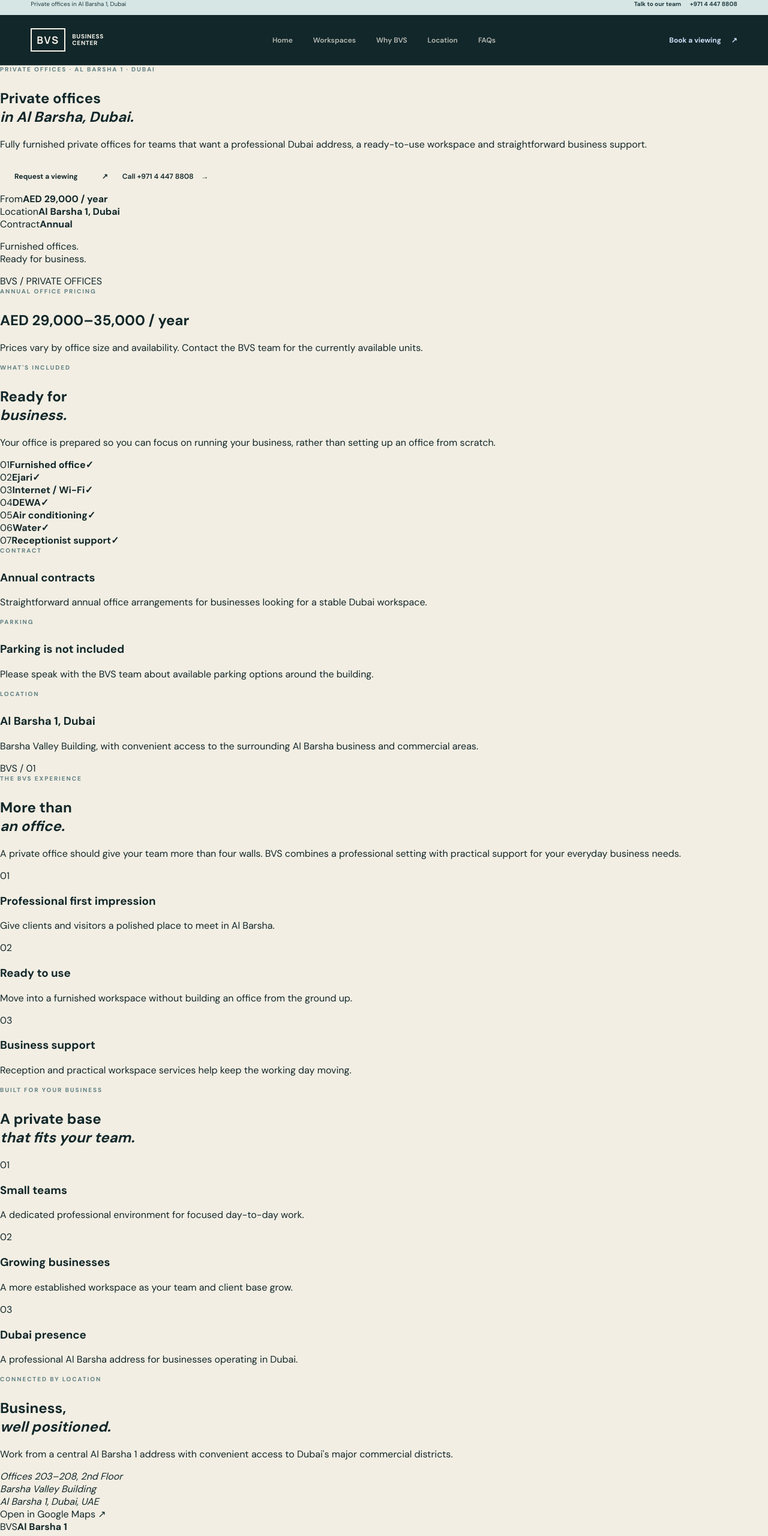
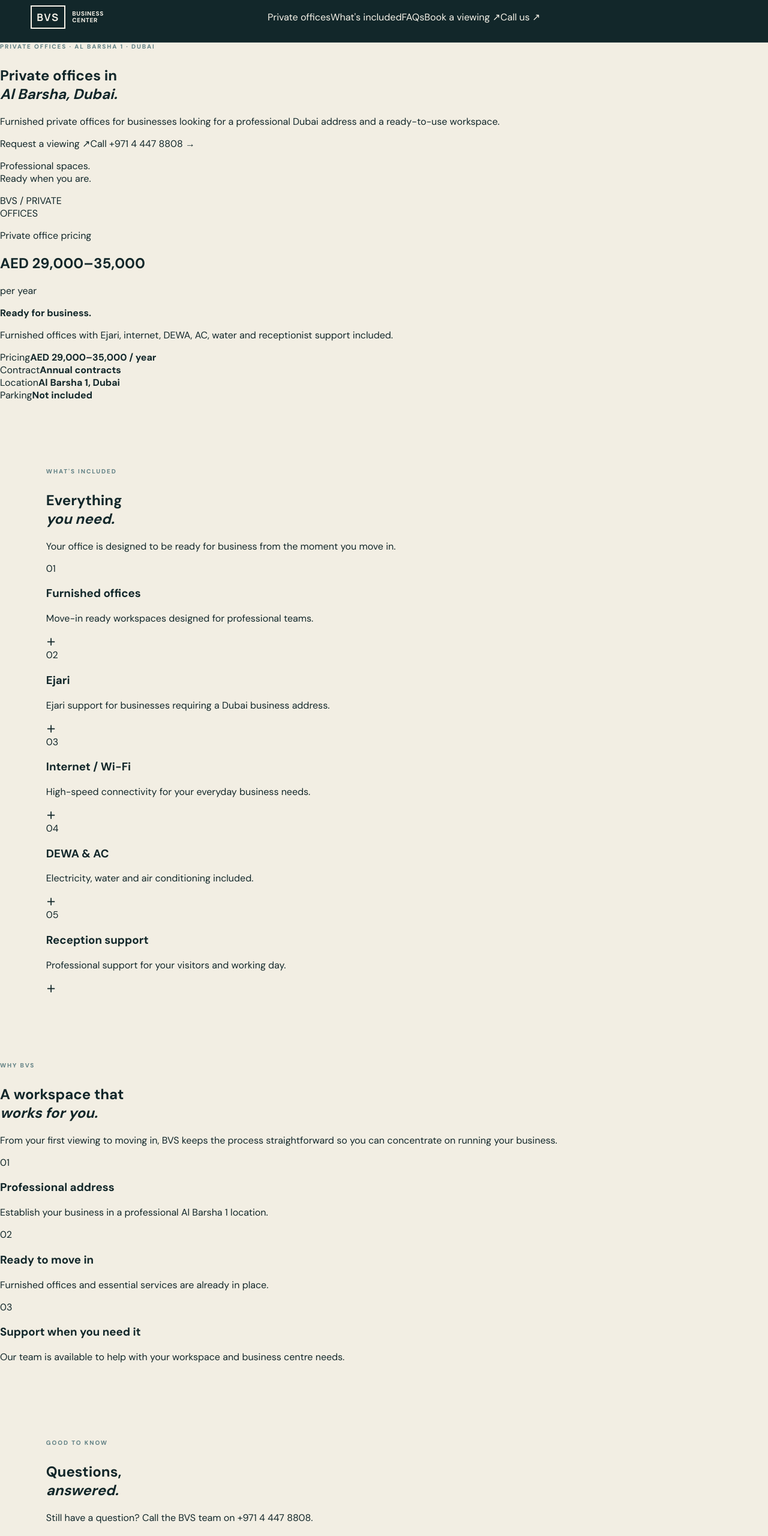
Before and after one commit to yazensas/BVS-Business-Center-Official-Website, a Next.js app: page /private-offices in a window 1280 px wide. Shown: the part 13-2573 px from the top of the page at 60% size. Built offline with nearby package versions, Linux system fonts and the light colour scheme; a web font is replaced by a local one.

Commit message:
Refactor PrivateOfficesPage layout and content

```diff
--- a/app/private-offices/page.tsx
+++ b/app/private-offices/page.tsx
@@ -7,37 +7,50 @@ export const metadata = {
 };
 
 const included = [
-  "Furnished office",
-  "Ejari",
-  "Internet / Wi-Fi",
-  "DEWA",
-  "Air conditioning",
-  "Water",
-  "Receptionist support",
+  ["01", "Furnished offices", "Move-in ready workspaces designed for professional teams."],
+  ["02", "Ejari", "Ejari support for businesses requiring a Dubai business address."],
+  ["03", "Internet / Wi-Fi", "High-speed connectivity for your everyday business needs."],
+  ["04", "DEWA & AC", "Electricity, water and air conditioning included."],
+  ["05", "Reception support", "Professional support for your visitors and working day."],
+];
+
+const whyBvs = [
+  ["01", "Professional address", "Establish your business in a professional Al Barsha 1 location."],
+  ["02", "Ready to move in", "Furnished offices and essential services are already in place."],
+  ["03", "Support when you need it", "Our team is available to help with your workspace and business centre needs."],
+];
+
+const faqs = [
+  {
+    q: "How much do private offices cost?",
+    a: "Private offices at BVS Business Center are currently priced from AED 29,000 to AED 35,000 per year, depending on the office and availability.",
+  },
+  {
+    q: "Are the private offices furnished?",
+    a: "Yes. Our private offices are furnished and designed to be ready for business. Contact the team to confirm the furniture and setup of a specific available office.",
+  },
+  {
+    q: "Is Ejari included?",
+    a: "Ejari support is included with the private office offering. Our team can explain the registration process and requirements during your viewing.",
+  },
+  {
+    q: "What is included in the office price?",
+    a: "The private office package includes the furnished office, Ejari, internet/Wi-Fi, DEWA, air conditioning, water and receptionist support.",
+  },
+  {
+    q: "Can I view an office before renting?",
+    a: "Yes. Contact BVS Business Center to arrange a viewing and see the currently available private offices.",
+  },
 ];
 
 export default function PrivateOfficesPage() {
   return (
     <main className="private-offices-page">
 
-      {/* TOP ANNOUNCEMENT */}
-      <div className="announcement">
-        <p>Private offices in Al Barsha 1, Dubai</p>
-
-        <a href="tel:+97144478808">
-          Talk to our team <span>+971 4 447 8808</span>
-        </a>
-      </div>
-
       {/* HEADER */}
-      <header className="site-header private-header">
-        <Link
-          href="/"
-          className="brand brand-inverse"
-          aria-label="BVS Business Center home"
-        >
+      <header className="site-header">
+        <Link href="/" className="brand brand-inverse">
           <span className="brand-mark">BVS</span>
-
           <span className="brand-name">
             Business
             <br />
@@ -45,56 +58,108 @@ export default function PrivateOfficesPage() {
           </span>
         </Link>
 
-        <nav className="desktop-nav" aria-label="Main navigation">
-          <Link href="/">Home</Link>
-          <Link href="/#workspaces">Workspaces</Link>
-          <Link href="/#experience">Why BVS</Link>
-          <Link href="/#location">Location</Link>
-          <Link href="/#faq">FAQs</Link>
+        <nav className="private-nav">
+          <a href="#private-offices">Private offices</a>
+          <a href="#included">What's included</a>
+          <a href="#faq">FAQs</a>
+          <a href="#viewing">Book a viewing ↗</a>
         </nav>
 
-        <a className="header-cta" href="/#enquire">
-          Book a viewing <span>↗</span>
+        <a className="private-header-phone" href="tel:+97144478808">
+          Call us ↗
         </a>
       </header>
 
       {/* HERO */}
-      <section className="private-hero">
+      <section className="private-hero" id="private-offices">
+        <div className="private-container private-hero-inner">
+
           <div className="private-hero-copy">
-
             <p className="eyebrow">
               Private offices · Al Barsha 1 · Dubai
             </p>
 
             <h1>
-            Private offices
+              Private offices in
               <br />
-            <em>in Al Barsha, Dubai.</em>
+              <em>Al Barsha, Dubai.</em>
             </h1>
 
-          <p className="private-hero-intro">
-            Fully furnished private offices for teams that want a professional
-            Dubai address, a ready-to-use workspace and straightforward
-            business support.
+            <p className="private-hero-text">
+              Furnished private offices for businesses looking for a
+              professional Dubai address and a ready-to-use workspace.
             </p>
 
-          <div className="private-hero-actions">
-            <a className="button button-light" href="/#enquire">
+            <div className="private-actions">
+              <a className="private-button" href="#viewing">
                 Request a viewing <span>↗</span>
               </a>
 
               <a
-              className="text-link"
+                className="private-text-link"
                 href="tel:+97144478808"
               >
                 Call +971 4 447 8808 <span>→</span>
               </a>
             </div>
+          </div>
 
-          <div className="private-hero-facts">
+          <div className="private-hero-image">
             <div>
-              <span>From</span>
-              <strong>AED 29,000 / year</strong>
+              <p>
+                Professional spaces.
+                <br />
+                Ready when you are.
+              </p>
+
+              <span>
+                BVS / PRIVATE
+                <br />
+                OFFICES
+              </span>
+            </div>
+          </div>
+
+        </div>
+      </section>
+
+      {/* PRICE */}
+      <section className="private-price">
+        <div className="private-container private-price-inner">
+          <div>
+            <p className="private-label">Private office pricing</p>
+
+            <h2>
+              AED 29,000–35,000
+            </h2>
+
+            <p className="private-price-period">
+              per year
+            </p>
+          </div>
+
+          <div className="private-price-note">
+            <strong>Ready for business.</strong>
+            <p>
+              Furnished offices with Ejari, internet, DEWA, AC,
+              water and receptionist support included.
+            </p>
+          </div>
+        </div>
+      </section>
+
+      {/* QUICK DETAILS */}
+      <section className="private-details">
+        <div className="private-container private-details-grid">
+
+          <div>
+            <span>Pricing</span>
+            <strong>AED 29,000–35,000 / year</strong>
+          </div>
+
+          <div>
+            <span>Contract</span>
+            <strong>Annual contracts</strong>
           </div>
 
           <div>
@@ -103,293 +168,127 @@ export default function PrivateOfficesPage() {
           </div>
 
           <div>
-              <span>Contract</span>
-              <strong>Annual</strong>
-            </div>
+            <span>Parking</span>
+            <strong>Not included</strong>
           </div>
 
         </div>
-
-        <div className="private-hero-image">
-          <div className="private-image-label">
-            <p>
-              Furnished offices.
-              <br />
-              Ready for business.
-            </p>
-
-            <span>BVS / PRIVATE OFFICES</span>
-          </div>
-        </div>
       </section>
 
-      {/* PRICE STRIP */}
-      <section className="private-price-strip">
-        <div>
-          <p className="eyebrow">Annual office pricing</p>
+      {/* INCLUDED */}
+      <section className="private-included section-pad" id="included">
+        <div className="private-container private-two-column">
+
+          <div className="private-section-intro">
+            <p className="eyebrow">What's included</p>
 
             <h2>
-            AED 29,000–35,000
-            <span> / year</span>
-          </h2>
-        </div>
-
-        <p>
-          Prices vary by office size and availability. Contact the BVS team
-          for the currently available units.
-        </p>
-      </section>
-
-      {/* INTRO / INCLUDED */}
-      <section className="private-section private-included">
-
-        <div className="private-section-intro">
-          <p className="eyebrow">
-            What's included
-          </p>
-
-          <h2>
-            Ready for
+              Everything
               <br />
-            <em>business.</em>
+              <em>you need.</em>
             </h2>
 
             <p>
-            Your office is prepared so you can focus on running your business,
-            rather than setting up an office from scratch.
+              Your office is designed to be ready for business from
+              the moment you move in.
             </p>
           </div>
 
-        <div className="private-included-list">
+          <div className="private-list">
+            {included.map(([number, title, text]) => (
+              <div className="private-list-item" key={title}>
+                <span>{number}</span>
 
-          {included.map((item, index) => (
-            <div
-              className="private-included-item"
-              key={item}
-            >
-              <span>
-                {String(index + 1).padStart(2, "0")}
-              </span>
+                <div>
+                  <h3>{title}</h3>
+                  <p>{text}</p>
+                </div>
 
-              <strong>{item}</strong>
-
-              <b>✓</b>
+                <b>＋</b>
               </div>
             ))}
+          </div>
 
         </div>
-
-      </section>
-
-      {/* KEY DETAILS */}
-      <section className="private-details">
-
-        <div className="private-detail">
-          <p className="eyebrow">Contract</p>
-
-          <h3>Annual contracts</h3>
-
-          <p>
-            Straightforward annual office arrangements for businesses looking
-            for a stable Dubai workspace.
-          </p>
-        </div>
-
-        <div className="private-detail">
-          <p className="eyebrow">Parking</p>
-
-          <h3>Parking is not included</h3>
-
-          <p>
-            Please speak with the BVS team about available parking options
-            around the building.
-          </p>
-        </div>
-
-        <div className="private-detail">
-          <p className="eyebrow">Location</p>
-
-          <h3>Al Barsha 1, Dubai</h3>
-
-          <p>
-            Barsha Valley Building, with convenient access to the surrounding
-            Al Barsha business and commercial areas.
-          </p>
-        </div>
-
       </section>
 
       {/* WHY BVS */}
       <section className="private-why">
+        <div className="private-container private-two-column">
 
-        <div className="private-why-image">
+          <div className="private-section-intro">
+            <p className="eyebrow">Why BVS</p>
+
+            <h2>
+              A workspace that
+              <br />
+              <em>works for you.</em>
+            </h2>
+
+            <p>
+              From your first viewing to moving in, BVS keeps the
+              process straightforward so you can concentrate on
+              running your business.
+            </p>
+          </div>
+
+          <div className="private-list private-list-light">
+            {whyBvs.map(([number, title, text]) => (
+              <div className="private-list-item" key={title}>
+                <span>{number}</span>
+
                 <div>
-            <span>BVS / 01</span>
+                  <h3>{title}</h3>
+                  <p>{text}</p>
                 </div>
               </div>
-
-        <div className="private-why-copy">
-
-          <p className="eyebrow">
-            The BVS experience
-          </p>
-
-          <h2>
-            More than
-            <br />
-            <em>an office.</em>
-          </h2>
-
-          <p className="private-lead">
-            A private office should give your team more than four walls.
-            BVS combines a professional setting with practical support for
-            your everyday business needs.
-          </p>
-
-          <div className="private-benefits">
-
-            <div>
-              <span>01</span>
-
-              <div>
-                <h3>Professional first impression</h3>
-
-                <p>
-                  Give clients and visitors a polished place to meet in
-                  Al Barsha.
-                </p>
-              </div>
-            </div>
-
-            <div>
-              <span>02</span>
-
-              <div>
-                <h3>Ready to use</h3>
-
-                <p>
-                  Move into a furnished workspace without building an office
-                  from the ground up.
-                </p>
-              </div>
-            </div>
-
-            <div>
-              <span>03</span>
-
-              <div>
-                <h3>Business support</h3>
-
-                <p>
-                  Reception and practical workspace services help keep the
-                  working day moving.
-                </p>
-              </div>
+            ))}
           </div>
 
         </div>
-
-        </div>
-
       </section>
 
-      {/* WHO IT IS FOR */}
-      <section className="private-who">
+      {/* FAQ */}
+      <section className="private-faq section-pad" id="faq">
+        <div className="private-container private-two-column">
 
-        <div>
-          <p className="eyebrow">
-            Built for your business
-          </p>
+          <div className="private-section-intro">
+            <p className="eyebrow">Good to know</p>
 
             <h2>
-            A private base
+              Questions,
               <br />
-            <em>that fits your team.</em>
+              <em>answered.</em>
             </h2>
-        </div>
 
-        <div className="private-who-grid">
-
-          <div>
-            <span>01</span>
-            <h3>Small teams</h3>
             <p>
-              A dedicated professional environment for focused day-to-day
-              work.
+              Still have a question? Call the BVS team on{" "}
+              <a href="tel:+97144478808">
+                +971 4 447 8808
+              </a>.
             </p>
           </div>
 
-          <div>
-            <span>02</span>
-            <h3>Growing businesses</h3>
-            <p>
-              A more established workspace as your team and client base grow.
-            </p>
-          </div>
+          <div className="private-faq-list">
+            {faqs.map((faq, index) => (
+              <details key={faq.q}>
+                <summary>
+                  <span>0{index + 1}</span>
+                  <strong>{faq.q}</strong>
+                  <b>＋</b>
+                </summary>
 
-          <div>
-            <span>03</span>
-            <h3>Dubai presence</h3>
-            <p>
-              A professional Al Barsha address for businesses operating in
-              Dubai.
-            </p>
+                <p>{faq.a}</p>
+              </details>
+            ))}
           </div>
 
         </div>
-
       </section>
 
-      {/* LOCATION */}
-      <section className="private-location">
-
-        <div className="private-location-copy">
-
-          <p className="eyebrow">
-            Connected by location
-          </p>
-
-          <h2>
-            Business,
-            <br />
-            <em>well positioned.</em>
-          </h2>
-
-          <p>
-            Work from a central Al Barsha 1 address with convenient access to
-            Dubai's major commercial districts.
-          </p>
-
-          <address>
-            Offices 203–208, 2nd Floor
-            <br />
-            Barsha Valley Building
-            <br />
-            Al Barsha 1, Dubai, UAE
-          </address>
-
-          <a
-            href="https://maps.app.goo.gl/WbjsEvxunLHeqoZi6?g_st=ac"
-            target="_blank"
-            rel="noreferrer"
-          >
-            Open in Google Maps <span>↗</span>
-          </a>
-
-        </div>
-
-        <div className="private-location-visual">
-          <div className="private-location-card">
-            <span>BVS</span>
-            <strong>Al Barsha 1</strong>
-            <p>Dubai, UAE</p>
-          </div>
-        </div>
-
-      </section>
-
-      {/* CTA */}
-      <section className="private-final">
+      {/* FINAL CTA */}
+      <section className="private-cta" id="viewing">
+        <div className="private-cta-inner">
 
           <p className="eyebrow">
             Private offices at BVS
@@ -402,48 +301,33 @@ export default function PrivateOfficesPage() {
           </h2>
 
           <p>
-          Office capacity depends on the size and availability of each unit.
-          Speak with the BVS team to see the offices currently available.
+            Tell us what you need and arrange a viewing of the
+            private offices currently available at BVS Business Center.
           </p>
 
-        <div className="private-final-actions">
-
-          <a
-            className="button private-dark-button"
-            href="/#enquire"
-          >
+          <a className="private-button" href="/#enquire">
             Request a viewing <span>↗</span>
           </a>
 
-          <a
-            className="private-call"
-            href="tel:+97144478808"
-          >
+          <div className="private-cta-contact">
+            <span>Prefer to call?</span>
+            <a href="tel:+97144478808">
               +971 4 447 8808
             </a>
-
           </div>
 
-        <Link
-          href="/"
-          className="private-back"
-        >
+          <Link href="/" className="private-back">
             ← Back to BVS Business Center
           </Link>
 
+        </div>
       </section>
 
       {/* FOOTER */}
       <footer>
-
         <div className="footer-top">
-
-          <Link
-            href="/"
-            className="brand brand-inverse"
-          >
+          <Link href="/" className="brand brand-inverse">
             <span className="brand-mark">BVS</span>
-
             <span className="brand-name">
               Business
               <br />
@@ -452,56 +336,20 @@ export default function PrivateOfficesPage() {
           </Link>
 
           <p>
-            Professional workspace for modern business in the heart of
-            Al Barsha.
+            Professional workspace for modern business in the heart
+            of Al Barsha.
           </p>
 
-          <Link href="/">
-            Back to home ↑
-          </Link>
-
-        </div>
-
-        <div className="footer-grid">
-
-          <div>
-            <span>Explore</span>
-            <Link href="/">Home</Link>
-            <Link href="/#workspaces">Workspaces</Link>
-            <Link href="/#experience">Why BVS</Link>
-            <Link href="/#location">Location</Link>
-          </div>
-
-          <div>
-            <span>Workspaces</span>
-            <Link href="/private-offices">Private offices</Link>
-            <Link href="/#workspaces">Meeting rooms</Link>
-            <Link href="/#workspaces">Flexible desks</Link>
-            <Link href="/#workspaces">Virtual office</Link>
-          </div>
-
-          <div>
-            <span>Contact</span>
-
-            <a href="tel:+97144478808">
-              +971 4 447 8808
+          <a href="#private-offices">
+            Back to top ↑
           </a>
-
-            <p>
-              Offices 203–208, 2nd Floor
-              <br />
-              Barsha Valley Building
-              <br />
-              Al Barsha 1, Dubai
-            </p>
-          </div>
-
         </div>
 
         <div className="footer-bottom">
-          <span>© 2026 BVS Business Center</span>
+          <span>
+            © 2026 BVS Business Center Al Barsha 1, Dubai
+          </span>
         </div>
-
       </footer>
 
     </main>
```
Lines whose indentation alone changed are shown as unchanged.
